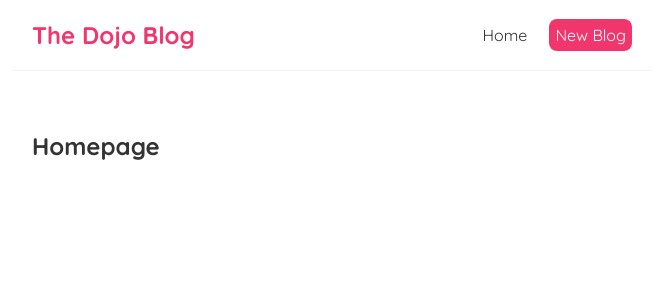
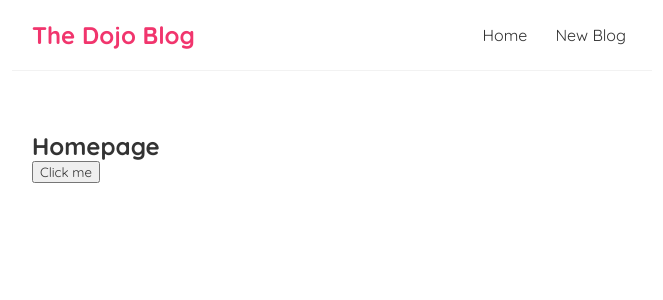
Before and after one commit to briansimiyuj/React-Tutorial, a React (Create React App) app in the folder dojo-blog/: page / in a window 1280 px wide. Shown: the top 300 px of the page, without its empty margins (308-971 px from the left). Built offline with nearby package versions, Linux system fonts and the light colour scheme.

Commit message:
Click Events

```diff
--- a/dojo-blog/src/Home.jsx
+++ b/dojo-blog/src/Home.jsx
@@ -1,10 +1,18 @@
 const Home = () =>{
+
+    const handleClick = () =>{
+
+       console.log('working')
+
+    }
 
     return(
 
         <div className="home">
 
             <h2>Homepage</h2>
+
+            <button onClick={handleClick}>Click me</button>
 
         </div>
 
--- a/dojo-blog/src/NavBar.jsx
+++ b/dojo-blog/src/NavBar.jsx
@@ -11,11 +11,7 @@ const NavBar = () =>{
 
                 <a href="/">Home</a>
 
-                <a href="/create" style={{
-                    color: "white",
-                    backgroundColor: "#f1356d",
-                    borderRadius: "8px"
-                }}>New Blog</a>
+                <a href="/create">New Blog</a>
 
             </div>
 
```
Also changed, not shown: 1 other file (tests, documents, lock files or other folders).
